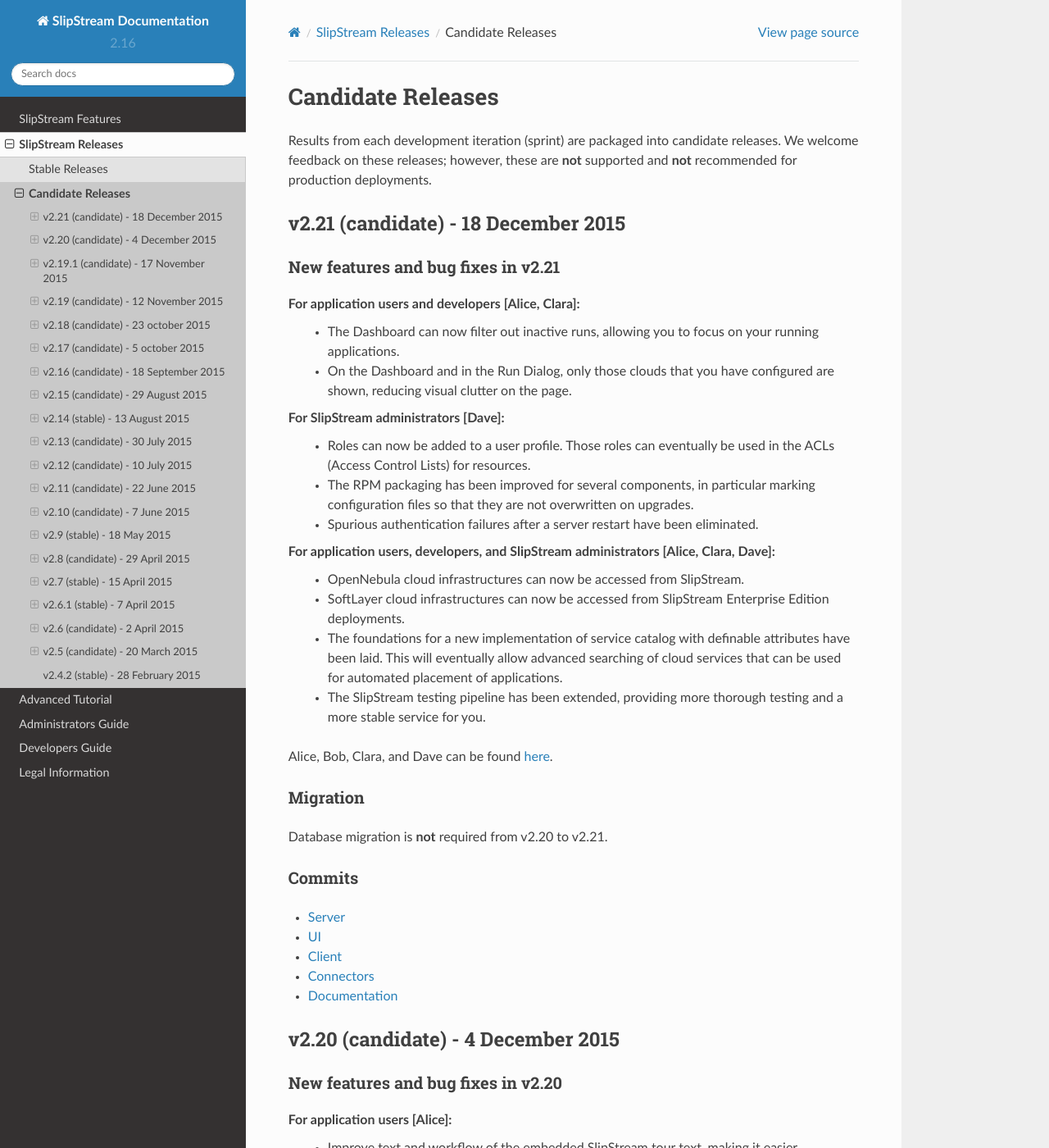
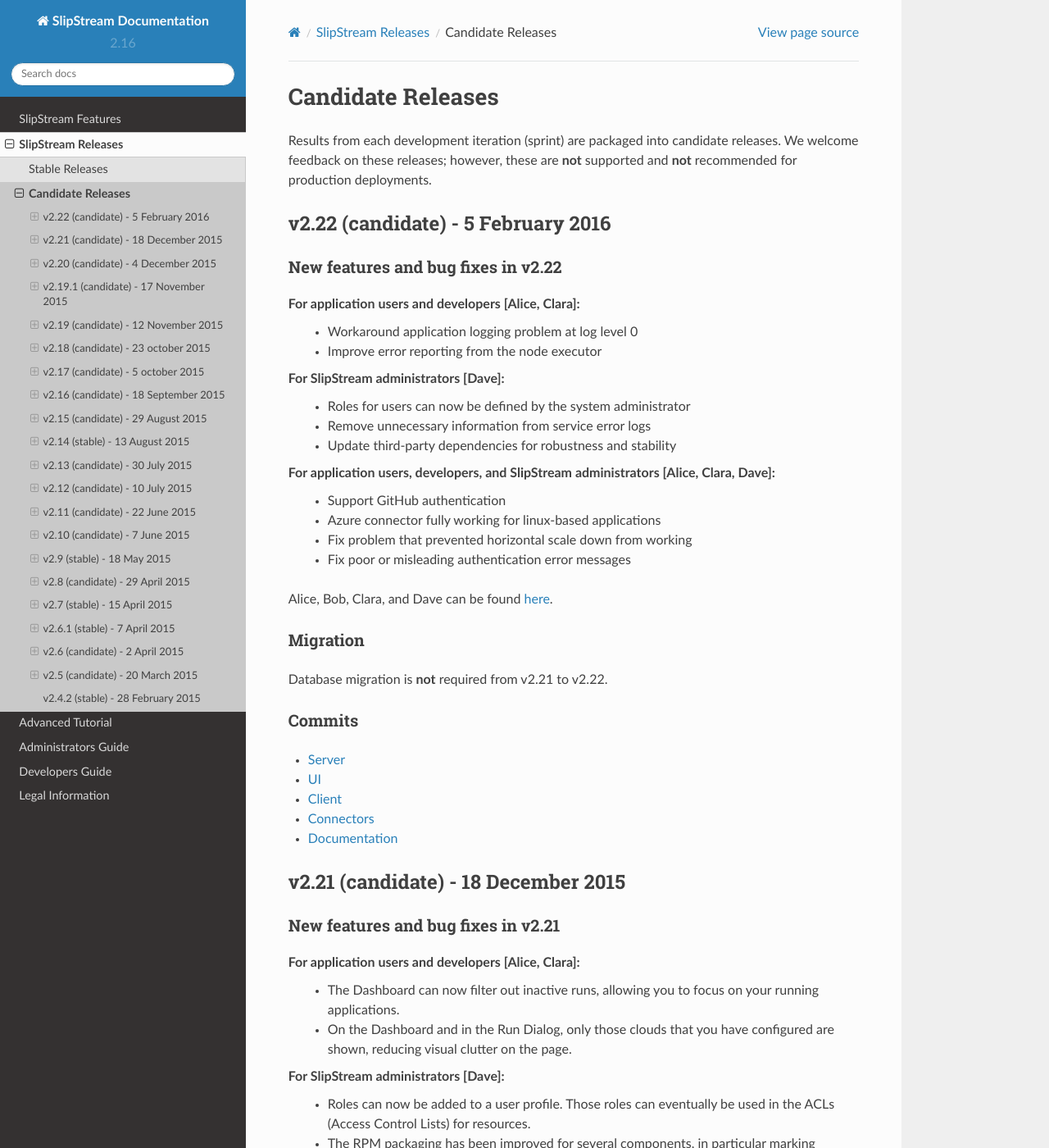
Before and after one commit to slipstream/SlipStreamDocumentation, a Sphinx documentation site: the page built from docs/release_notes/candidate_releases.rst, in a window 1280 px wide and 1400 px high. Shown: the whole window at 82% size. Built offline with Sphinx 7.4.7 and the Read the Docs theme 2.0.0, drawn with Linux system fonts in a browser that asks for light colours.

Commit message:
draft release notes for v2.22

```diff
--- a/docs/release_notes/candidate_releases.rst
+++ b/docs/release_notes/candidate_releases.rst
@@ -5,6 +5,46 @@
 candidate releases. We welcome feedback on these releases; however,
 these are **not** supported and **not** recommended for production
 deployments.
+
+v2.22 (candidate) - 5 February 2016
+------------------------------------
+
+New features and bug fixes in v2.22
+~~~~~~~~~~~~~~~~~~~~~~~~~~~~~~~~~~~
+
+For application users and developers [Alice, Clara]:
+ - Workaround application logging problem at log level 0
+ - Improve error reporting from the node executor
+
+For SlipStream administrators [Dave]:
+ - Roles for users can now be defined by the system administrator
+ - Remove unnecessary information from service error logs
+ - Update third-party dependencies for robustness and stability
+
+For application users, developers, and SlipStream administrators [Alice, Clara, Dave]:
+ - Support GitHub authentication
+ - Azure connector fully working for linux-based applications
+ - Fix problem that prevented horizontal scale down from working
+ - Fix poor or misleading authentication error messages
+
+Alice, Bob, Clara, and Dave can be found
+`here <http://sixsq.com/personae/>`_.
+
+Migration
+~~~~~~~~~
+
+Database migration is **not** required from v2.21 to v2.22.
+
+
+Commits
+~~~~~~~
+
+-  `Server <https://github.com/slipstream/SlipStreamServer/compare/v2.21-community...v2.22-community>`__
+-  `UI <https://github.com/slipstream/SlipStreamUI/compare/v2.21-community...v2.22-community>`__
+-  `Client <https://github.com/slipstream/SlipStreamClient/compare/v2.21-community...v2.22-community>`__
+-  `Connectors <https://github.com/slipstream/SlipStreamConnectors/compare/v2.21-community...v2.22-community>`__
+-  `Documentation <https://github.com/slipstream/SlipStreamDocumentation/compare/v2.21-community...v2.22-community>`__
+
 
 v2.21 (candidate) - 18 December 2015
 ------------------------------------
```
